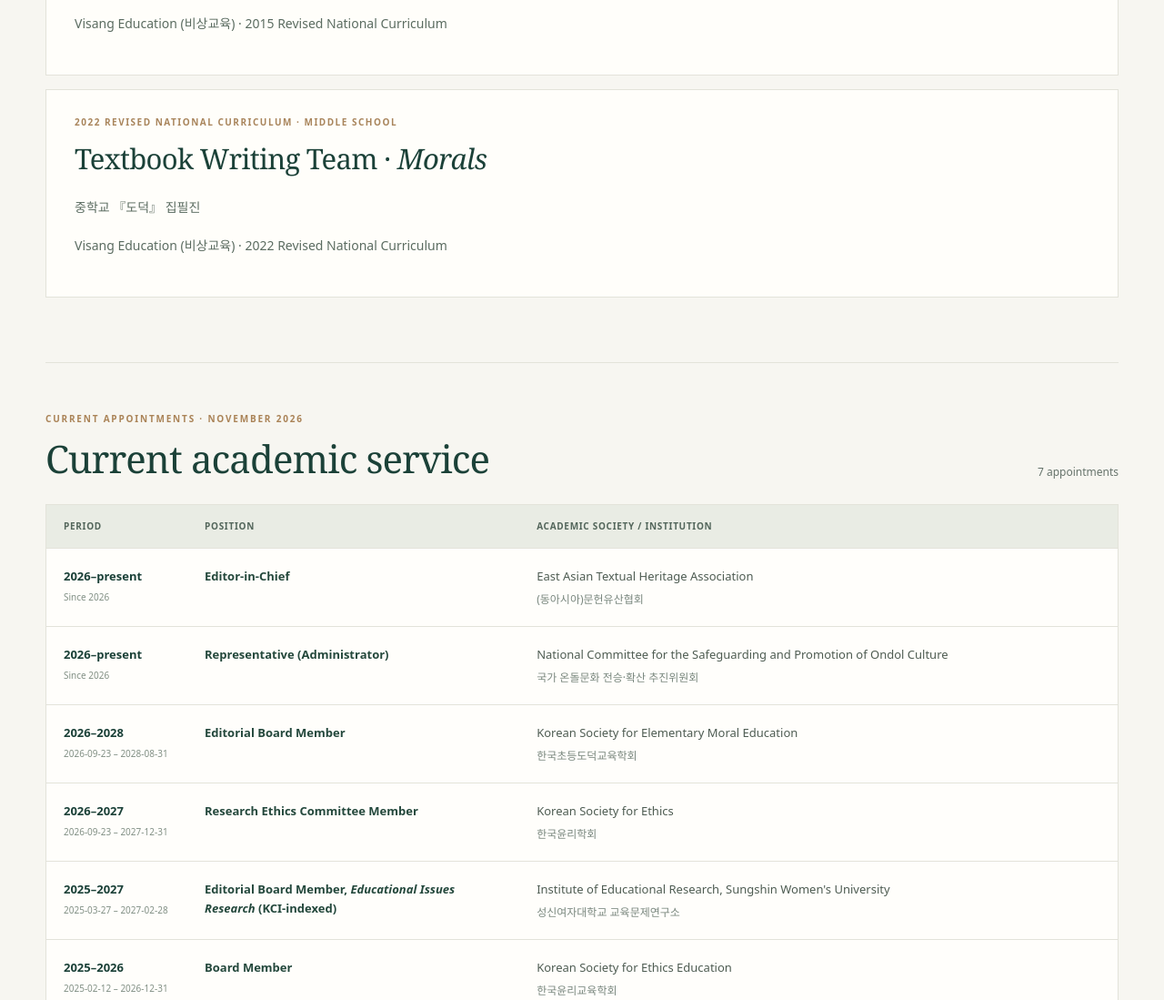
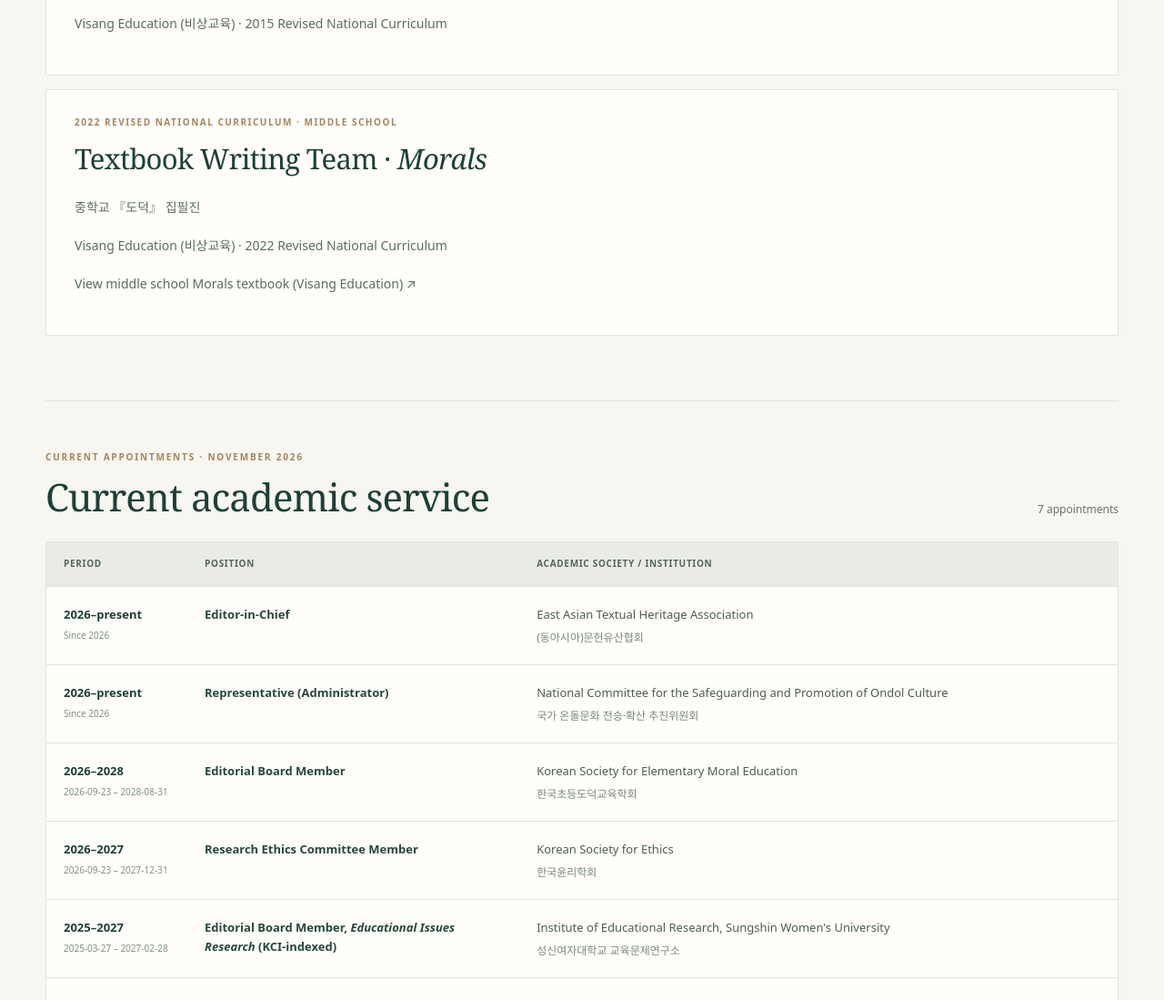
Before and after one commit to byongdae123-sketch/byongdae123-sketch.github.io, a plain HTML site: page academic-service.html in a window 1280 px wide. Shown: the part 1962-3061 px from the top of the page at 91% size. Drawn offline with Linux system fonts and the light colour scheme.

Commit message:
Link Visang middle school Morals textbook in academic experience

```diff
--- a/academic-service.html
+++ b/academic-service.html
@@ -53,7 +53,7 @@
 <article class="publication"><div class="pub-label">ACADEMIC BOOK SERIES</div><h2>Editor · Korean Neo-Confucian Masters Series</h2><p>Scholarly editing and international presentation of Korean Neo-Confucian thinkers and their philosophical writings.</p></article></div>
 <div class="pub-section" id="textbook-authorship"><p class="section-index">TEXTBOOK AUTHORSHIP · NATIONAL CURRICULUM</p>
 <article class="publication"><div class="pub-label">2015 REVISED NATIONAL CURRICULUM · HIGH SCHOOL</div><h2>Textbook Writing Team · <em>Ethics and Thought</em> / <em>Life and Ethics</em></h2><p lang="ko">고등학교 『윤리와 사상』 · 『생활과 윤리』 집필진</p><p>Visang Education (비상교육) · 2015 Revised National Curriculum</p></article>
-<article class="publication"><div class="pub-label">2022 REVISED NATIONAL CURRICULUM · MIDDLE SCHOOL</div><h2>Textbook Writing Team · <em>Morals</em></h2><p lang="ko">중학교 『도덕』 집필진</p><p>Visang Education (비상교육) · 2022 Revised National Curriculum</p></article></div>
+<article class="publication"><div class="pub-label">2022 REVISED NATIONAL CURRICULUM · MIDDLE SCHOOL</div><h2>Textbook Writing Team · <em>Morals</em></h2><p lang="ko">중학교 『도덕』 집필진</p><p>Visang Education (비상교육) · 2022 Revised National Curriculum</p><p><a href="https://textbook.visang.com/textbook/bookdetail?gtt=M&amp;ac=B0310" target="_blank" rel="noopener noreferrer">View middle school Morals textbook (Visang Education) ↗</a></p></article></div>
 <section class="as-service-group" aria-labelledby="current-service"><div class="as-group-top"><div><p class="section-index">CURRENT APPOINTMENTS · NOVEMBER 2026</p><h2 id="current-service">Current academic service</h2></div><span class="as-count">7 appointments</span></div><div class="as-table-wrap"><table class="as-table"><thead><tr><th scope="col">Period</th><th scope="col">Position</th><th scope="col">Academic Society / Institution</th></tr></thead><tbody><tr><td class="as-period"><time datetime="2026">2026–present</time><span class="as-exact">Since 2026</span></td><td class="as-role">Editor-in-Chief</td><td>East Asian Textual Heritage Association<span class="as-korean" lang="ko">(동아시아)문헌유산협회</span></td></tr>
 <tr><td class="as-period"><time datetime="2026">2026–present</time><span class="as-exact">Since 2026</span></td><td class="as-role">Representative (Administrator)</td><td><a href="https://ondolculture.org/" target="_blank" rel="noopener noreferrer">National Committee for the Safeguarding and Promotion of Ondol Culture</a><span class="as-korean" lang="ko">국가 온돌문화 전승·확산 추진위원회</span></td></tr>
 <tr><td class="as-period"><time datetime="2026-09-23">2026–2028</time><span class="as-exact">2026-09-23 – 2028-08-31</span></td><td class="as-role">Editorial Board Member</td><td>Korean Society for Elementary Moral Education<span class="as-korean" lang="ko">한국초등도덕교육학회</span></td></tr>
```
